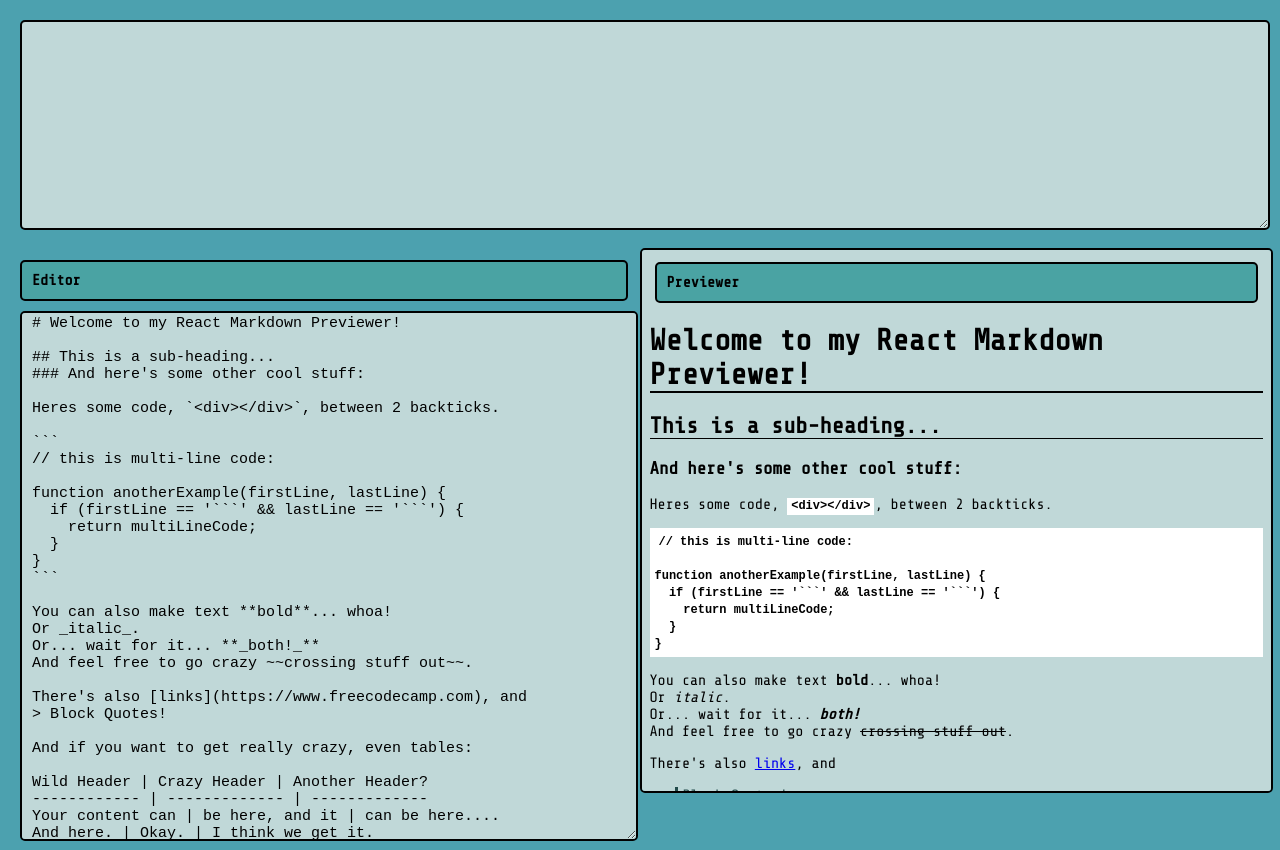
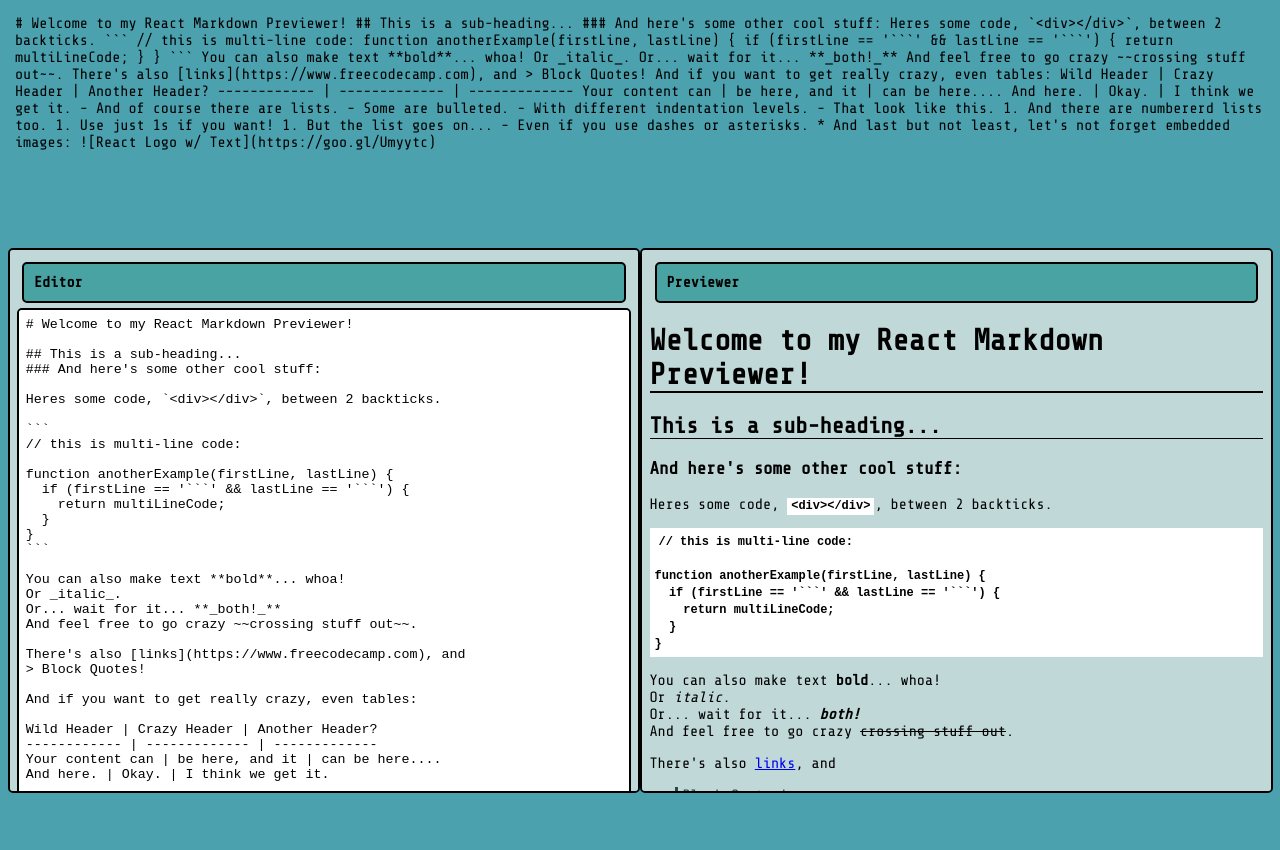
Before and after one commit to luiszaval/markdown-previewer, a React (Create React App) app: page / in a window 1280 px wide. After the commit the page ends 800 px from the top, so only its background shows below. Built offline with nearby package versions, Linux system fonts and the light colour scheme.

Commit message:
updated app to make use of hooks instead of redux

```diff
--- a/src/Components/App/App.js
+++ b/src/Components/App/App.js
@@ -1,34 +1,28 @@
-import React, { Component } from "react";
-import { connect } from "react-redux";
-
+import React, { useEffect, useState } from "react";
 import "./App.css";
 
 import Editor from "../Editor/Editor.js";
 import Previewer from "../Previewer/Previewer.js";
 import ReferenceTable from "../ReferenceTable/ReferenceTable.js";
 
-import { changeInput } from "./actions.js";
+import { PLACEHOLDER } from "./constants.js";
 
-const mapStateToProps = (state) => ({
-	input: state.input,
-});
-const mapDispatchToProps = (dispatch) => ({
-	onChangeInput: (event) => dispatch(changeInput(event.target.value)),
-});
+const App = () => {
+	const [input, updateInput] = useState("");
 
-class App extends Component {
-	render() {
-		const { input, onChangeInput } = this.props;
+	useEffect(() => {
+		updateInput(PLACEHOLDER);
+	}, []);
+
 	return (
 		<div className="app-wrapper">
-				<ReferenceTable />
+			<ReferenceTable referenceText={input} />
 			<div className="editable">
-					<Editor input={input} onChange={onChangeInput} />
+				<Editor input={input} onChange={updateInput} />
 				<Previewer input={input} />
 			</div>
 		</div>
 	);
-	}
-}
+};
 
-export default connect(mapStateToProps, mapDispatchToProps)(App);
+export default App;
--- a/src/Components/App/actions.js
+++ /dev/null
@@ -1,7 +0,0 @@
-import {USER_INPUT} from './constants.js';
-
-
-export const changeInput = (input)=>({
-	type: USER_INPUT,
-	input,
-})
--- a/src/Components/App/constants.js
+++ b/src/Components/App/constants.js
@@ -1 +1,46 @@
-export const USER_INPUT = 'USER_INPUT'
+export const PLACEHOLDER = `# Welcome to my React Markdown Previewer!
+
+## This is a sub-heading...
+### And here's some other cool stuff:
+
+Heres some code, \`<div></div>\`, between 2 backticks.
+
+\`\`\`
+// this is multi-line code:
+
+function anotherExample(firstLine, lastLine) {
+  if (firstLine == '\`\`\`' && lastLine == '\`\`\`') {
+    return multiLineCode;
+  }
+}
+\`\`\`
+
+You can also make text **bold**... whoa!
+Or _italic_.
+Or... wait for it... **_both!_**
+And feel free to go crazy ~~crossing stuff out~~.
+
+There's also [links](https://www.freecodecamp.com), and
+> Block Quotes!
+
+And if you want to get really crazy, even tables:
+
+Wild Header | Crazy Header | Another Header?
+------------ | ------------- | -------------
+Your content can | be here, and it | can be here....
+And here. | Okay. | I think we get it.
+
+- And of course there are lists.
+  - Some are bulleted.
+     - With different indentation levels.
+        - That look like this.
+
+
+1. And there are numbererd lists too.
+1. Use just 1s if you want!
+1. But the list goes on...
+- Even if you use dashes or asterisks.
+* And last but not least, let's not forget embedded images:
+
+![React Logo w/ Text](https://goo.gl/Umyytc)
+`;
--- a/src/Components/App/reducers.js
+++ /dev/null
@@ -1,64 +0,0 @@
-import {USER_INPUT} from './constants.js';
-
-
-const placeholder =
-`# Welcome to my React Markdown Previewer!
-
-## This is a sub-heading...
-### And here's some other cool stuff:
-
-Heres some code, \`<div></div>\`, between 2 backticks.
-
-\`\`\`
-// this is multi-line code:
-
-function anotherExample(firstLine, lastLine) {
-  if (firstLine == '\`\`\`' && lastLine == '\`\`\`') {
-    return multiLineCode;
-  }
-}
-\`\`\`
-
-You can also make text **bold**... whoa!
-Or _italic_.
-Or... wait for it... **_both!_**
-And feel free to go crazy ~~crossing stuff out~~.
-
-There's also [links](https://www.freecodecamp.com), and
-> Block Quotes!
-
-And if you want to get really crazy, even tables:
-
-Wild Header | Crazy Header | Another Header?
------------- | ------------- | -------------
-Your content can | be here, and it | can be here....
-And here. | Okay. | I think we get it.
-
-- And of course there are lists.
-  - Some are bulleted.
-     - With different indentation levels.
-        - That look like this.
-
-
-1. And there are numbererd lists too.
-1. Use just 1s if you want!
-1. But the list goes on...
-- Even if you use dashes or asterisks.
-* And last but not least, let's not forget embedded images:
-
-![React Logo w/ Text](https://goo.gl/Umyytc)
-`
-
-const initialState ={
-	input:placeholder
-}
-
-export const changeInput = (state = initialState, action)=>{
-	const {type, input} = action;
-	switch (type){
-		case USER_INPUT:
-			return {...state, input:input};
-		default:
-			return state;
-	}
-}
--- a/src/Components/Editor/Editor.css
+++ b/src/Components/Editor/Editor.css
@@ -1,7 +1,12 @@
 .editor {
+	background-color: #c0d8d8;
+	border: 2px solid black;
+	border-radius: 5px;
+	font-size: 1em;
 	height: 100%;
 	width: 50%;
 	padding: 0.5em;
+	overflow: scroll;
 }
 
 .editor-textarea {
--- a/src/Components/ReferenceTable/ReferenceTable.js
+++ b/src/Components/ReferenceTable/ReferenceTable.js
@@ -1,14 +1,10 @@
 import React from "react";
 import "./ReferenceTable.css";
 
-const ReferenceTable = ({ input, onChange }) => {
+const ReferenceTable = ({ referenceText }) => {
 	return (
 		<div className="reference-table">
-			<textarea
-				className="reference-table-editor"
-				value={input}
-				onChange={onChange}
-			/>
+			<div className="reference-text">{referenceText}</div>
 		</div>
 	);
 };
--- a/src/index.css
+++ b/src/index.css
@@ -7,12 +7,9 @@ body {
 }
 
 textarea {
-	background-color: #c0d8d8;
 	border: 2px solid black;
 	border-radius: 5px;
-	margin: 5px;
-	font-size: 1em;
-	padding-left: 10px;
+	padding: 0.5em;
 }
 
 * {
--- a/src/index.js
+++ b/src/index.js
@@ -1,25 +1,11 @@
-import React from 'react';
-import ReactDOM from 'react-dom';
-import './index.css';
-import App from './Components/App/App';
-import { Provider } from 'react-redux';
-import { createStore, combineReducers } from 'redux';
-
-import {changeInput} from './Components/App/reducers.js'
-
-const store = createStore(changeInput);
-
+import React from "react";
+import ReactDOM from "react-dom";
+import "./index.css";
+import App from "./Components/App/App";
 
 ReactDOM.render(
-  <Provider store={store}>
-    <App />
-  </Provider>,
-  document.getElementById('root')
+	<React.StrictMode>
+		<App />
+	</React.StrictMode>,
+	document.getElementById("root")
 );
-
-// ReactDOM.render(
-//   <React.StrictMode>
-//     <App />
-//   </React.StrictMode>,
-//   document.getElementById('root')
-// );
```
Lines whose indentation alone changed are shown as unchanged.
